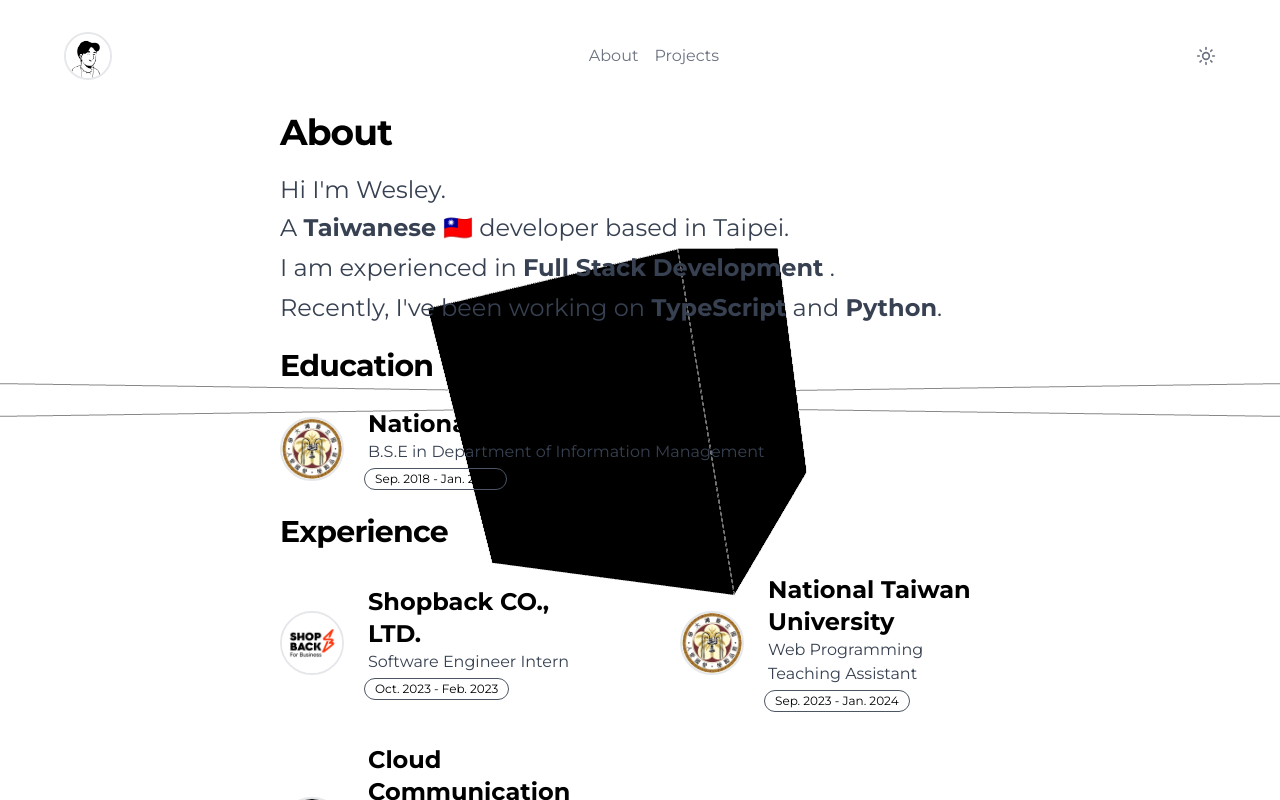
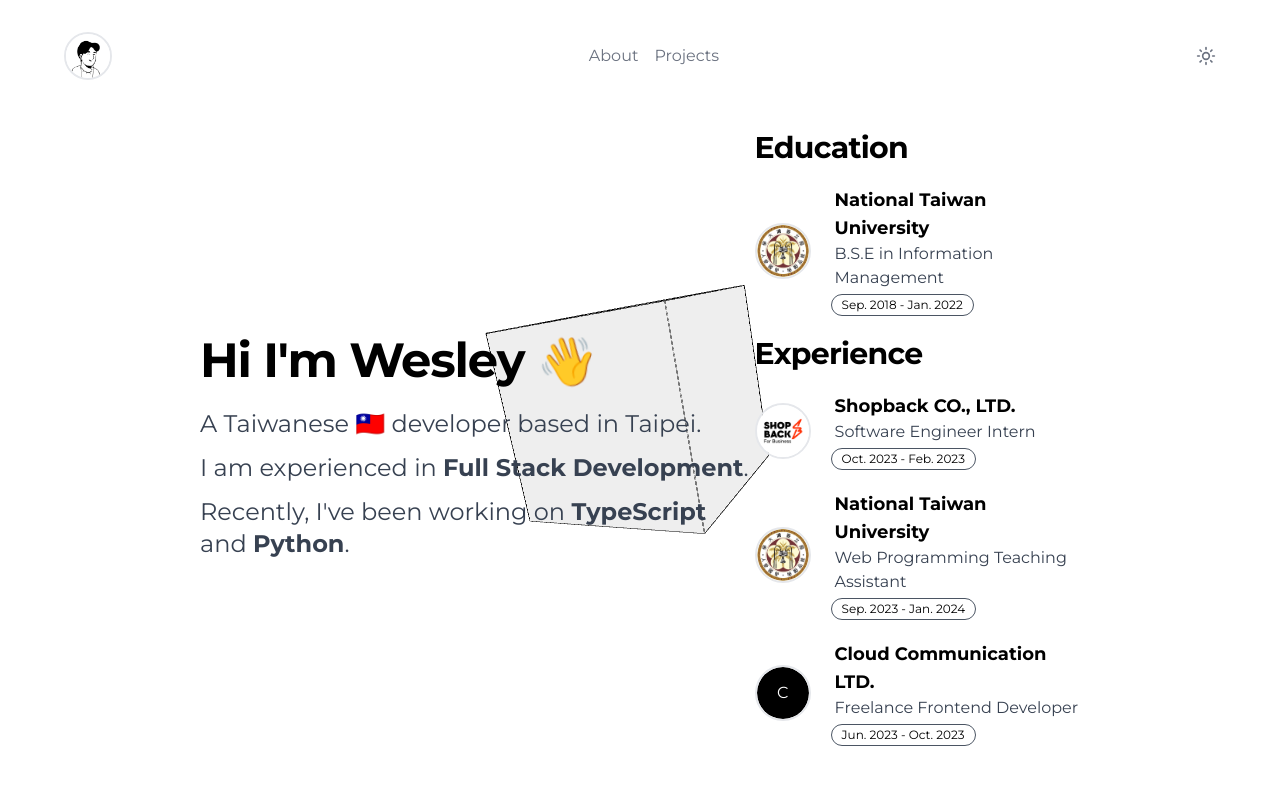
Before and after one commit to guan404ming/personal-website, a Next.js app: page /about in a window 1280 px wide. Built offline with nearby package versions, Linux system fonts and the light colour scheme.

Commit message:
feat: update AboutPage and Cube

```diff
--- a/src/app/about/page.tsx
+++ b/src/app/about/page.tsx
@@ -2,24 +2,23 @@ import DataCard from "@/components/data-card";
 
 export default function AboutPage() {
   return (
-    <main className="lg:px-50 flex h-screen w-screen overflow-scroll px-16 pt-24 md:px-40 xl:px-60 ">
-      <div className="z-20 flex w-screen p-4 px-10">
+    <main className="lg:px-50 xl:px-50 flex h-screen w-screen overflow-scroll px-16 pt-24 md:px-40 ">
+      <div className="z-20 flex w-screen items-center justify-between p-4 px-10">
         <div>
-          <h1 className="scroll-m-20 text-4xl font-bold tracking-tight">
-            About
-          </h1>
+          <span className="flex space-x-3">
+            <h2 className="mb-6 scroll-m-20 text-5xl font-semibold tracking-tight transition-colors first:mt-0">
+              Hi I'm Wesley
+            </h2>
+            <div className="animate-wiggle text-5xl">👋</div>
+          </span>
 
-          <div className="flex flex-col space-y-2 text-2xl text-gray-700 dark:text-gray-200">
-            <p className="mt-6 leading-7"> Hi I'm Wesley.</p>
-            <p>
-              A <span className="font-bold dark:text-white">Taiwanese 🇹🇼</span>{" "}
-              developer based in Taipei.
-            </p>
+          <div className="flex flex-col space-y-3 text-2xl text-gray-700 dark:text-gray-200">
+            <p>A Taiwanese 🇹🇼 developer based in Taipei.</p>
             <p>
               I am experienced in{" "}
               <span className="font-bold dark:text-white">
                 Full Stack Development
-              </span>{" "}
+              </span>
               .
             </p>
             <p>
@@ -28,21 +27,21 @@ export default function AboutPage() {
               <span className="font-bold dark:text-white">Python</span>.
             </p>
           </div>
+        </div>
 
-          <h2 className="mt-6 scroll-m-20 pb-2 text-3xl font-semibold tracking-tight transition-colors first:mt-0">
+        <div>
+          <h2 className="mb-3 scroll-m-20 text-3xl font-semibold tracking-tight transition-colors">
             Education
           </h2>
           <DataCard
             picUrl="ntu.png"
             title="National Taiwan University"
-            subtitle={"B.S.E in Department of Information Management"}
+            subtitle={"B.S.E in Information Management"}
             period={"Sep. 2018 - Jan. 2022"}
           />
-
-          <h2 className="mt-6 scroll-m-20 pb-2 text-3xl font-semibold tracking-tight transition-colors first:mt-0">
+          <h2 className="my-3 scroll-m-20 text-3xl font-semibold tracking-tight transition-colors first:mt-0">
             Experience
           </h2>
-          <div className="grid grid-cols-1 gap-x-20 lg:grid-cols-2">
           <DataCard
             picUrl="shopback.png"
             title="Shopback CO., LTD."
@@ -62,7 +61,6 @@ export default function AboutPage() {
           />
         </div>
       </div>
-      </div>
     </main>
   );
 }
--- a/src/components/cube.tsx
+++ b/src/components/cube.tsx
@@ -1,6 +1,8 @@
 "use client";
 
 import React, { useRef, useMemo } from "react";
+
+import { useTheme } from "next-themes";
 
 import { useFrame } from "@react-three/fiber";
 import { BoxGeometry, EdgesGeometry } from "three";
@@ -8,6 +10,7 @@ import { BoxGeometry, EdgesGeometry } from "three";
 function Cube() {
   const meshRef = useRef<THREE.Mesh>(null);
   const lineRef = useRef<THREE.LineSegments>(null);
+  const { theme } = useTheme();
 
   // Create the geometry for the cube
   const boxGeometry = useMemo(() => new BoxGeometry(0.1, 0.1, 0.1), []);
@@ -27,10 +30,13 @@ function Cube() {
   return (
     <>
       <mesh ref={meshRef} geometry={boxGeometry}>
-        <meshStandardMaterial color="black" />
+        <meshStandardMaterial color={theme === "dark" ? `black` : "white"} />
       </mesh>
       <lineSegments ref={lineRef} geometry={new EdgesGeometry(boxGeometry)}>
-        <lineBasicMaterial attach="material" color="white" />
+        <lineBasicMaterial
+          attach="material"
+          color={theme !== "dark" ? "black" : "white"}
+        />
       </lineSegments>
     </>
   );
--- a/src/components/data-card.tsx
+++ b/src/components/data-card.tsx
@@ -13,13 +13,13 @@ type DataCardProps = {
 
 const DataCard = ({ title, subtitle, period, picUrl }: DataCardProps) => {
   return (
-    <div className="my-4 flex items-center space-x-6">
-      <Avatar className="h-16 w-16 rounded-full border-2">
+    <div className="my-5 flex items-center space-x-6">
+      <Avatar className="h-14 w-14 rounded-full border-2">
         <AvatarImage src={picUrl} alt="ntu" />
         <AvatarFallback className="bg-black text-white dark:bg-white dark:text-black">{`${title[0]}`}</AvatarFallback>
       </Avatar>
       <div>
-        <p className="flex items-center text-2xl font-semibold">{title}</p>
+        <p className="flex items-center text-lg font-semibold">{title}</p>
         <p className="text-md text-gray-700 dark:text-gray-300">{subtitle}</p>
         <Badge
           variant="outline"
--- a/src/components/space.tsx
+++ b/src/components/space.tsx
@@ -1,27 +1,42 @@
 "use client";
 
 import React from "react";
+
+import { usePathname } from "next/navigation";
 
 import { OrbitControls } from "@react-three/drei";
 import { Canvas } from "@react-three/fiber";
 
 function Space({ children }: { children: React.ReactNode }) {
   let cameraPosition = 0.15;
+  const pathname = usePathname();
 
   if (typeof window !== "undefined") {
-    cameraPosition = window.screen.width < 768 ? 0.25 : 0.15;
+    cameraPosition = window.innerWidth < 768 ? 0.25 : 0.2;
   }
 
   return (
     <Canvas
       camera={{ position: [cameraPosition, 0, cameraPosition], far: 100 }}
     >
-      <ambientLight />
-      <pointLight position={[10, 10, 10]} />
+      <ambientLight intensity={5} />
+      {pathname !== "/about" && (
+        <>
+          <gridHelper
+            args={[70, 70]}
+            position={[0, 1, 0]}
+            material-color="#ffffff"
+          />
+          <gridHelper
+            args={[70, 70]}
+            position={[0, -1, 0]}
+            material-color="#ffffff"
+          />
+          <OrbitControls />
+        </>
+      )}
+
       {children}
-      <gridHelper args={[100, 100]} position={[0, 1, 0]} />
-      <gridHelper args={[100, 100]} position={[0, -1, 0]} />
-      <OrbitControls />
     </Canvas>
   );
 }
--- a/tailwind.config.ts
+++ b/tailwind.config.ts
@@ -67,10 +67,15 @@ const config = {
           from: { height: "var(--radix-accordion-content-height)" },
           to: { height: "0" },
         },
+        wiggle: {
+          "0%, 100%": { transform: "rotate(-10deg)" },
+          "50%": { transform: "rotate(10deg)" },
+        },
       },
       animation: {
         "accordion-down": "accordion-down 0.2s ease-out",
         "accordion-up": "accordion-up 0.2s ease-out",
+        wiggle: "wiggle 1s ease-in-out infinite",
       },
     },
   },
```
Lines whose indentation alone changed are shown as unchanged.
